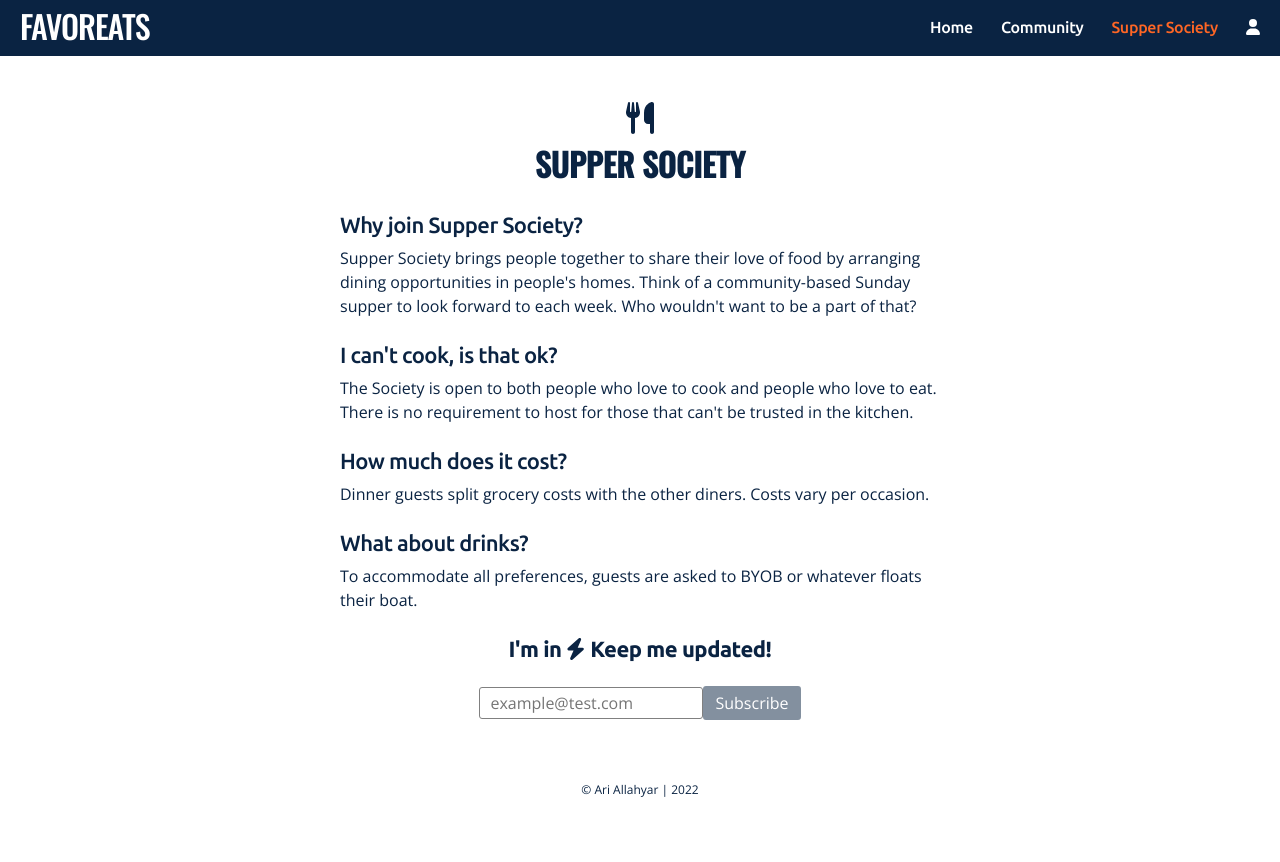
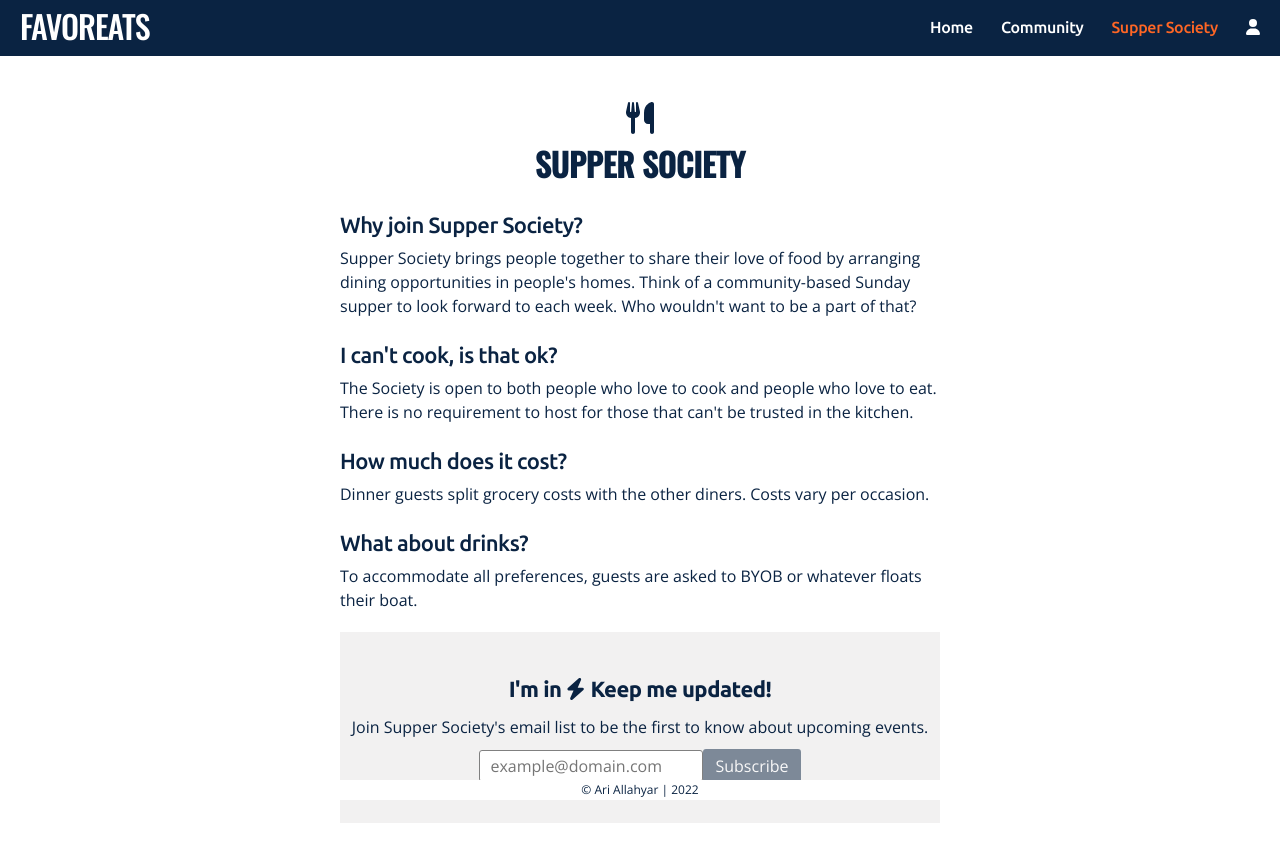
Before and after one commit to ariallahyar/final-front, a React (Create React App) app: page /society in a window 1280 px wide. Shown: the top 862 px of the page. Before the commit the page ends 800 px from the top, so only its background shows below. Built offline with nearby package versions, Linux system fonts and the light colour scheme; no server answers.

Commit message:
Implied consent for subscribers more obvious

```diff
--- a/src/components/SupperSocietyPage.js
+++ b/src/components/SupperSocietyPage.js
@@ -31,11 +31,25 @@ const Section = styled.section(
   }
 
   form {
+    margin: 20px 0;
+    padding: 40px 10px;
+    width: 100%;
     align-self: center;
     text-align: center;
+    background: ${theme.colors.backgroundLight};
 
     h3 {
+      margin: 0;
       font-weight: bolder;
+    }
+
+    p {
+      margin: 10px 0;
+      text-align: center;
+    }
+
+    input, button {
+      margin: 0;
     }
   }
 `
@@ -76,26 +90,30 @@ const SupperSocietyPage = () => {
       <p>Dinner guests split grocery costs with the other diners. Costs vary per occasion.</p>
       <h3>What about drinks?</h3>
       <p>To accommodate all preferences, guests are asked to BYOB or whatever floats their boat.</p>
+      <form onSubmit={handleOnSubmit}>
         {didSubmit ? (
           <ThankYou>
-          <h3>Thanks for subscribing {awardIcon} Stay tuned!</h3>
+            <h3>Thanks for subscribing {awardIcon}</h3>
+            <h3>Stay tuned!</h3>
           </ThankYou>
         ) : (
-        <form onSubmit={handleOnSubmit}>
+          <>
             <h3>I'm in {boltIcon} Keep me updated!</h3>
+            <p>Join Supper Society's email list to be the first to know about upcoming events.</p>
             <div>
               <input
                 id={"signup"}
                 type="email"
                 value={email}
                 onChange={(event) => setEmail(event.target.value)}
-              placeholder="example@test.com"
+                placeholder="example@domain.com"
                 required
               />
               <SubmitButton dark disabled={!email} label="Subscribe" />
             </div>
+          </>
+        )}
       </form>
-      )}
     </Section>
   );
 };
```
Lines whose indentation alone changed are shown as unchanged.
